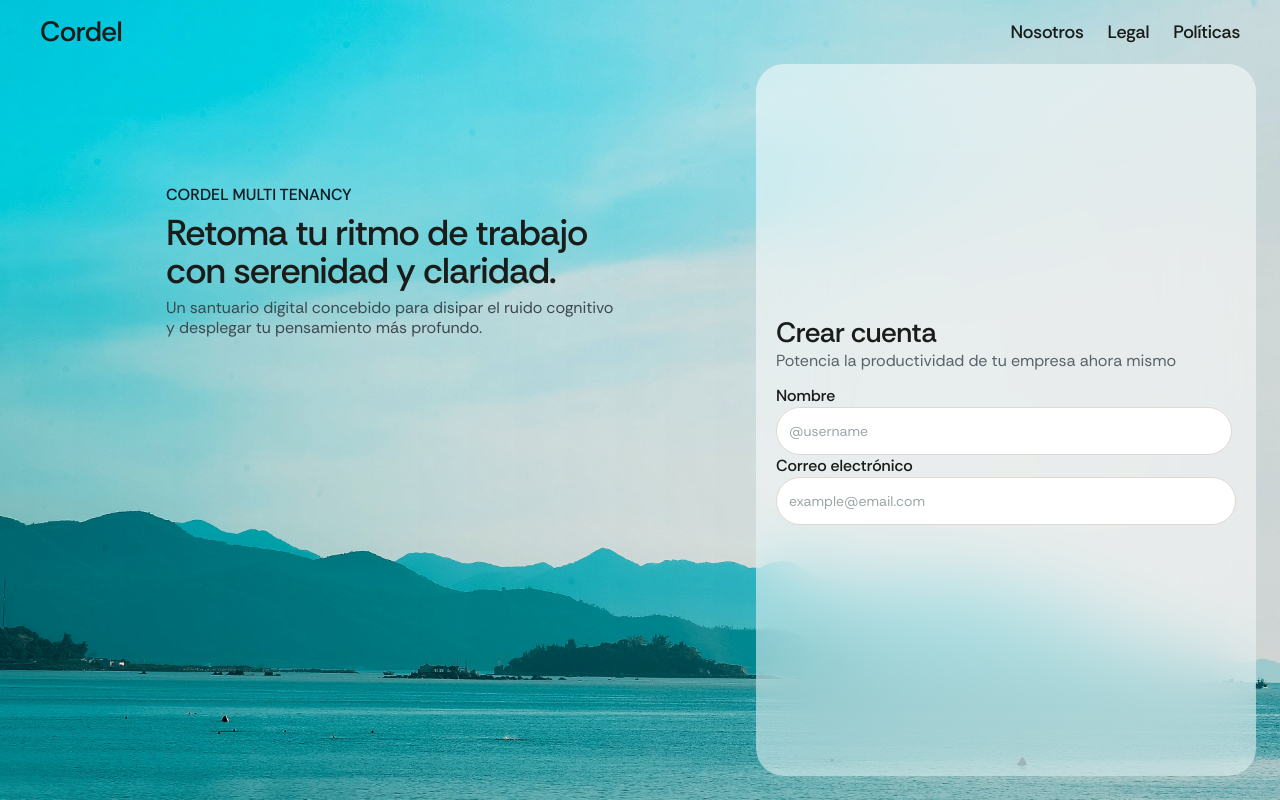
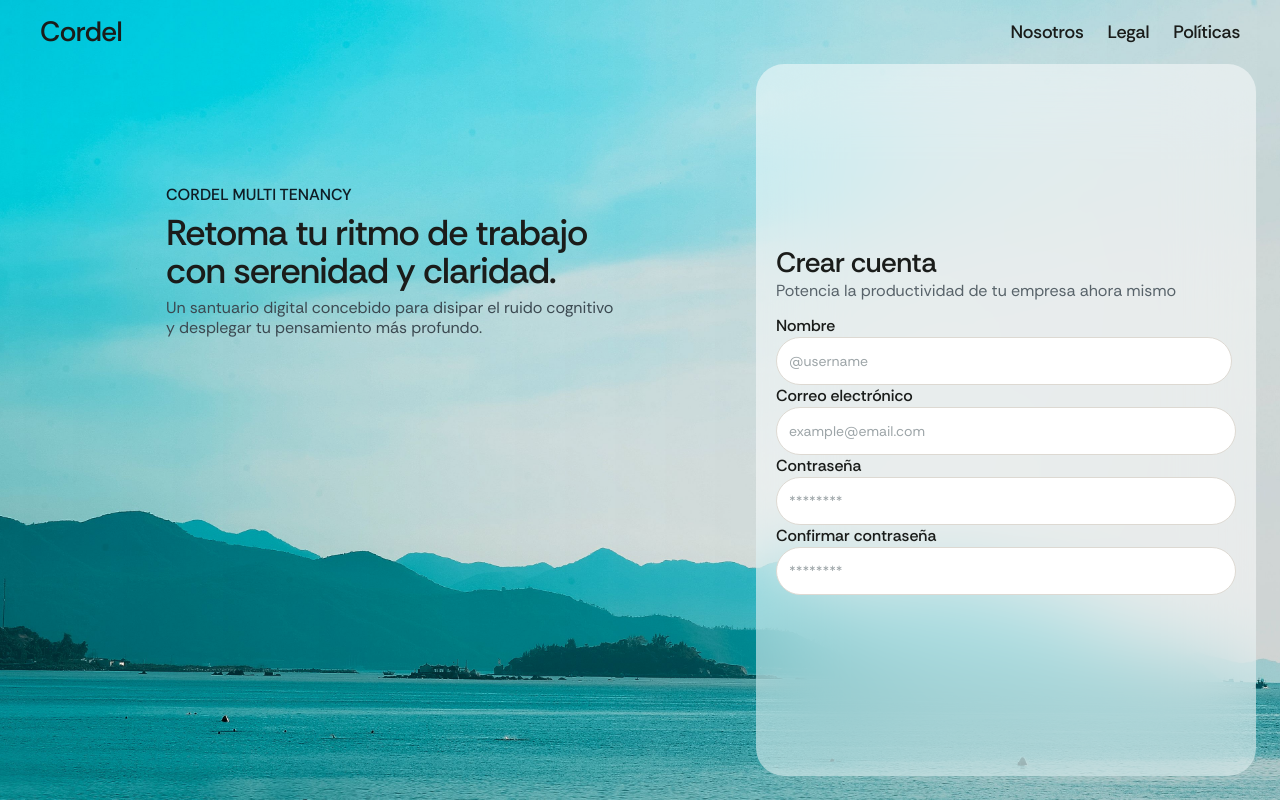
Before and after one commit to spricew/cordel, a Next.js app in the folder apps/web/: page /register in a window 1280 px wide. Built offline with nearby package versions, Linux system fonts and the light colour scheme.

Commit message:
feat(register): add password and confirm password fields to registration form

```diff
--- a/apps/web/app/register/page.tsx
+++ b/apps/web/app/register/page.tsx
@@ -64,6 +64,24 @@ export default function Register() {
                   placeholder="example@email.com"
                   className="w-full p-3 rounded-full bg-panel border border-input-border"
                 />
+                <label htmlFor="password" className="text-label-lg">
+                  Contraseña
+                </label>
+                <input
+                  type="password"
+                  id="password"
+                  placeholder="********"
+                  className="w-full p-3 rounded-full bg-panel border border-input-border"
+                />
+                <label htmlFor="password" className="text-label-lg">
+                  Confirmar contraseña
+                </label>
+                <input
+                  type="password"
+                  id="password"
+                  placeholder="********"
+                  className="w-full p-3 rounded-full bg-panel border border-input-border"
+                />
               </div>
             </form>
           </div>
```
